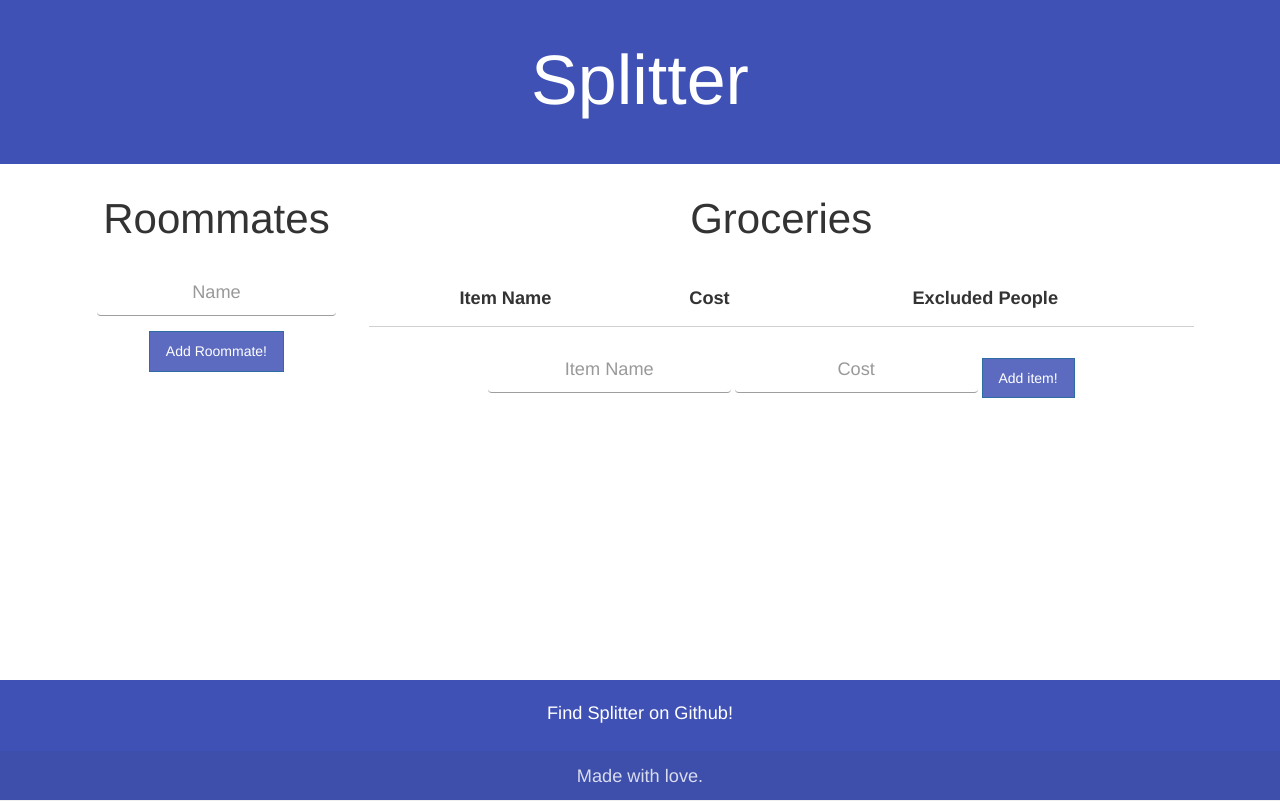
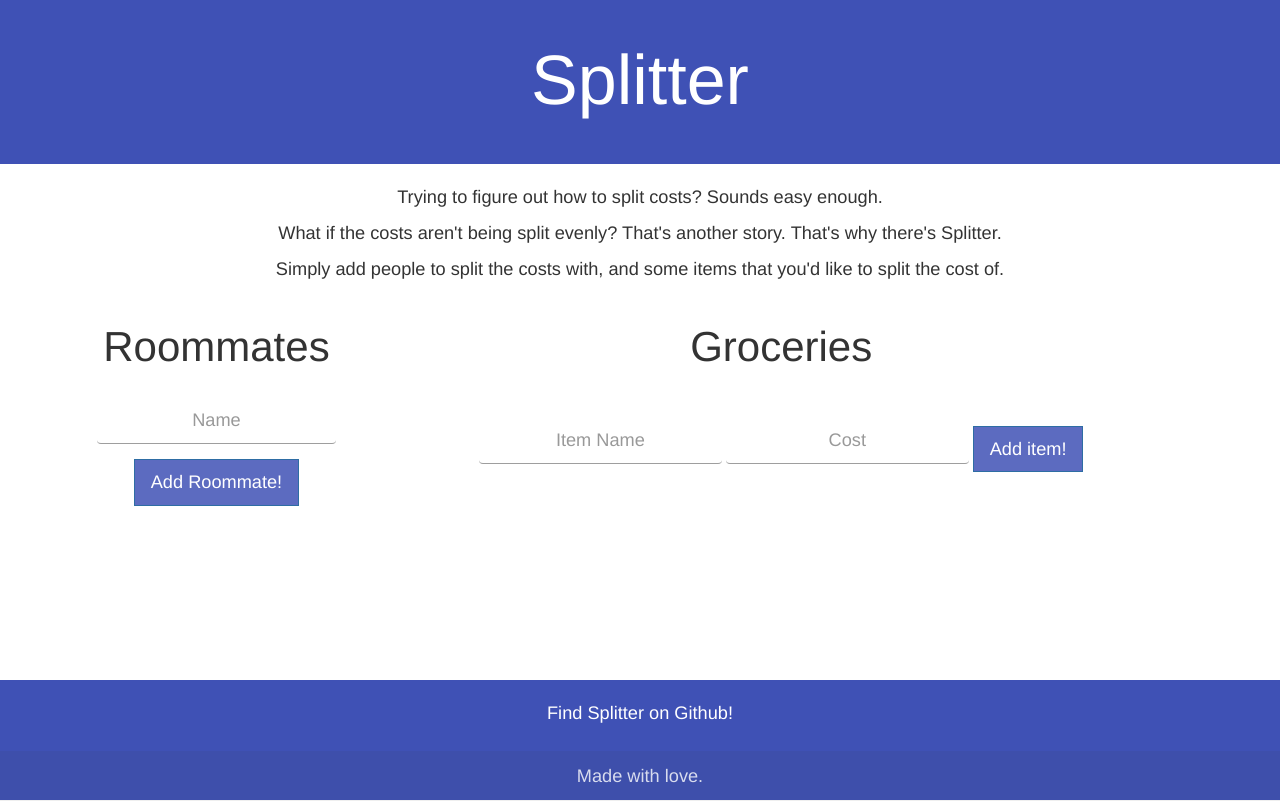
Before and after one commit to Deon/Splitter, a plain HTML site: page index.html in a window 1280 px wide. Drawn offline with nearby package versions, Linux system fonts and the light colour scheme.

Commit message:
Added instructions and rounds costs to 2 decimal places, closes #3.

```diff
--- a/css/style.css
+++ b/css/style.css
@@ -20,6 +20,10 @@ h1{
     color: #FFFFFF;
 }
 
+.instructions{
+    margin-top: 20px;
+}
+
 header{
     background-color: #3F51B5;
     padding-top: 10px;
@@ -30,7 +34,7 @@ header{
     font-size:3em;
 }
 
-th, td, input[type=text], input[type=number], p, button{
+th, td, input[type=text], input[type=number], p{
     font-size: 1.3em;
 }
 
@@ -44,6 +48,10 @@ input[type=text]:focus, input[type=number]:focus{
 
 .btn{
     border-radius: 0;
+}
+
+button.btn{
+    font-size: 1.3em;
 }
 
 .btn-primary{
--- a/index.html
+++ b/index.html
@@ -24,6 +24,12 @@
 
         <div class = "container" ng-cloak>
             <div class = "row">
+                <div class = "instructions">
+                    <p>Trying to figure out how to split costs? Sounds easy enough.</p>
+                    <p>What if the costs aren't being split evenly? That's another story. That's why there's Splitter.</p>
+                    <p>Simply add people to split the costs with, and some items that you'd like to split the cost of.</p>
+                </div>
+
                 <section class = "col l3 roommates">
                     <h2 class = "section-header">Roommates</h2>
                     <div class = "roommate card-panel" ng-repeat="person in roommates track by $index">
@@ -39,7 +45,7 @@
 
                     <table class = "striped centered responsive-table food-item">
                         <thead>
-                            <tr ng-if="food">
+                            <tr ng-if="food.length">
                                 <th>Item Name</th>
                                 <th>Cost</th>
                                 <th>Excluded People</th>
--- a/js/splitter.js
+++ b/js/splitter.js
@@ -91,6 +91,11 @@ angular.module("Splitter", ['ui.bootstrap'])
                     $scope.roommates[person].money += costPerPerson;
                 }
             }
+
+            for (var person = 0; person < $scope.roommates.length; person++){
+                $scope.roommates[person].money = $scope.roommates[person].money.toFixed(2);
+            }
         }
+
     };
 }]);
```
